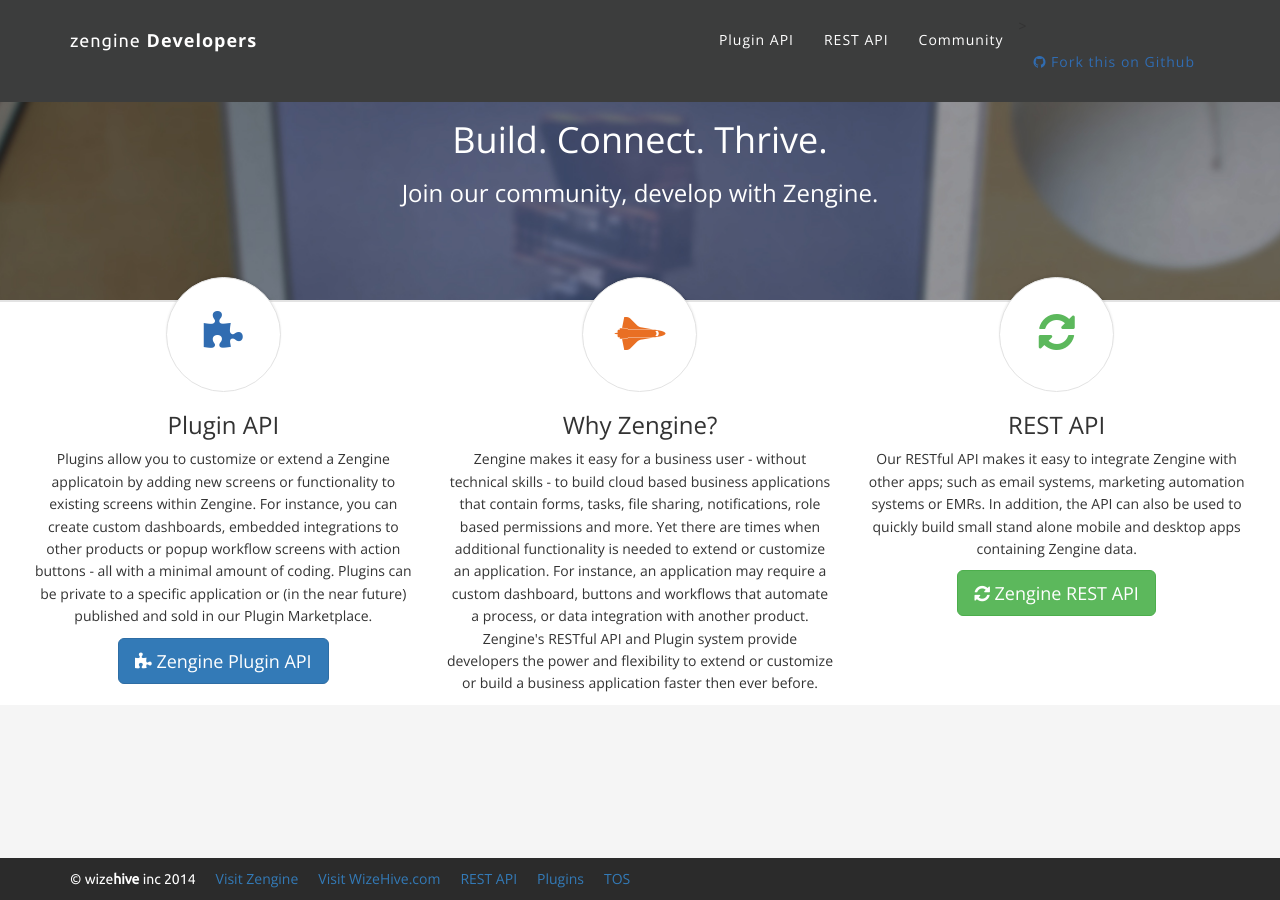
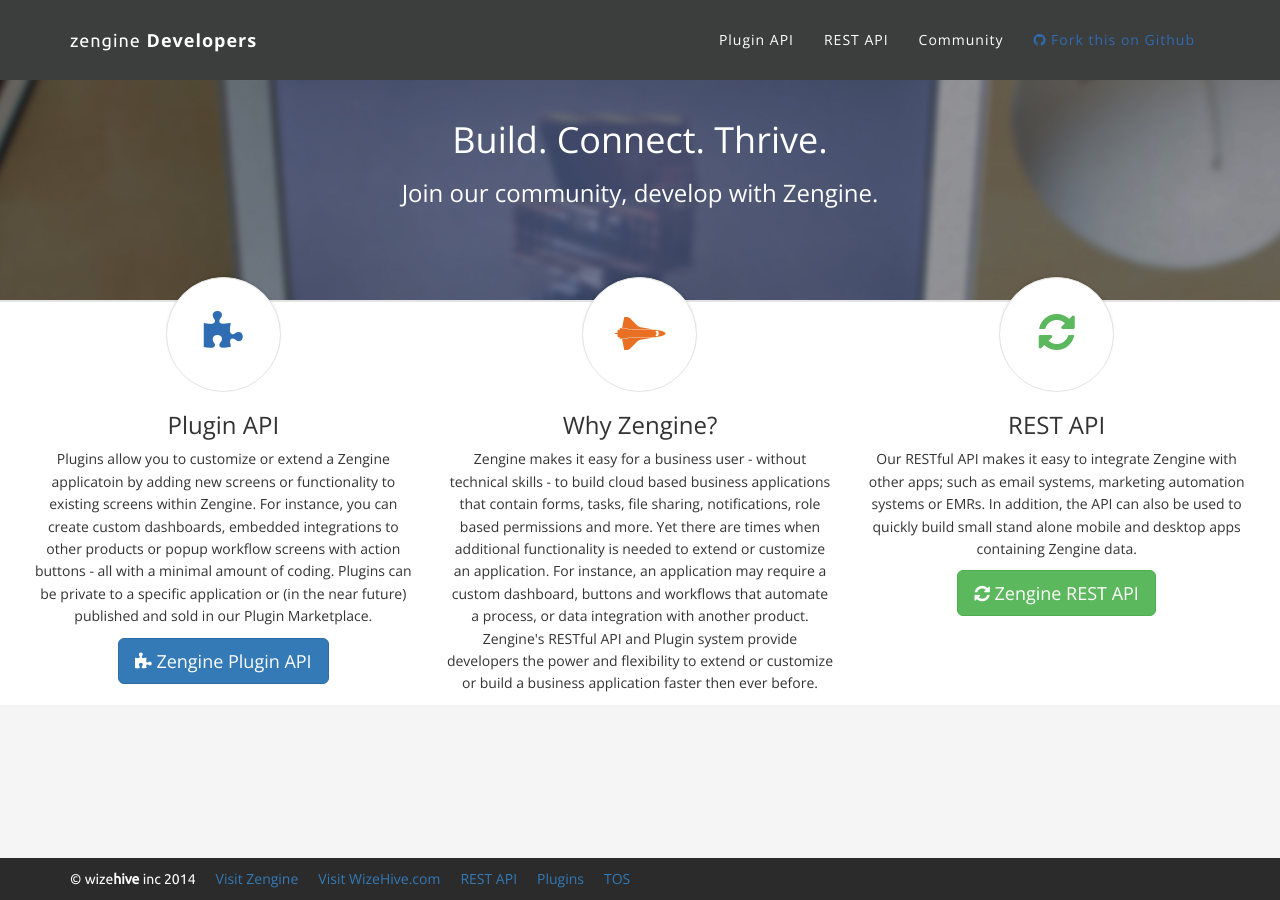
Before and after one commit to ZengineHQ/developers, a Jekyll site: the page built from index.html, in a window 1280 px wide. Built offline with Jekyll 4.4.1, drawn with Linux system fonts in a browser that asks for light colours; nearby versions of some CDN libraries.

Commit message:
Fixed default.html, removing extra character

```diff
--- a/_layouts/default.html
+++ b/_layouts/default.html
@@ -49,7 +49,7 @@
 						<li class="page-scroll">
 							<a href="{{site.supportDomain}}/forums/245766-general-feedback/category/83251-developers" target="_blank">Community</a>
 						</li>
-						<li class="page-scroll">>
+						<li class="page-scroll">
 							<a class="fork" href="{{site.developerDomain}}"><i class="fa fa-github"></i> Fork this on Github</a>
 						</li>
 					</ul>
```
